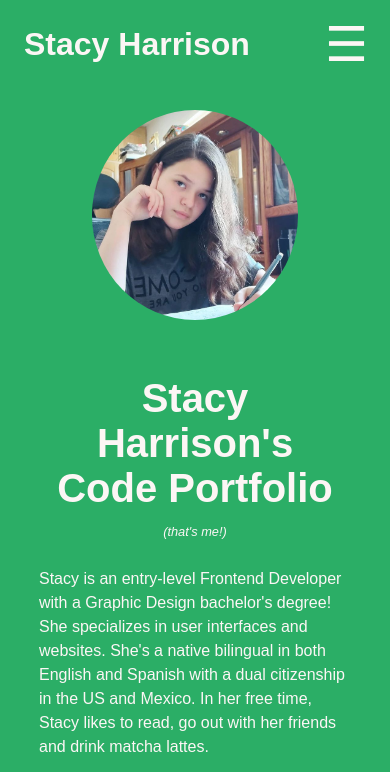
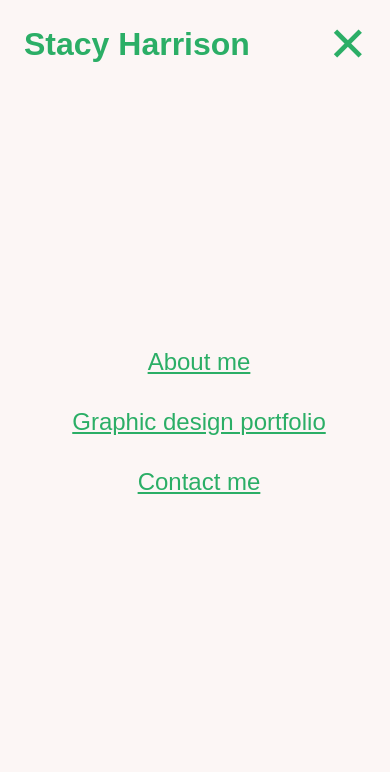
Before and after one commit to stacy-harrison-portfolio/stacy-harrison-portfolio.github.io, a plain HTML site: page index.html in a window 390 px wide. Both pictures are taken after a click on the button "Toggle navigation". Shown: the top 772 px of the page. Drawn offline with Linux system fonts and the light colour scheme.

Commit message:
There's an interactive hamburger menu now :)

```diff
--- a/index.html
+++ b/index.html
@@ -13,6 +13,7 @@
             <div class="mobilenav">
                 <h1>Stacy Harrison</h1>
                 <button id="hamburger" aria-label="Toggle navigation">&#9776;</button>
+                <button id="close" aria-label="Close menu">&#10005;</button>
             </div>
 
             <nav>
@@ -22,8 +23,6 @@
                     <li><a href="#">Contact me</a></li>
                 </ul>
             </nav>
-
-
         </header>
         <aside>
             <div class="profile">
@@ -84,6 +83,26 @@
         </main>
     </div>
 
+    <script>
+  const hamburger = document.getElementById('hamburger');
+  const closeBtn = document.getElementById('close');
+  const header = document.querySelector('header');
+
+  // Hide the close button by default
+  closeBtn.style.display = 'none';
+
+  hamburger.addEventListener('click', () => {
+    header.classList.add('header-active');
+    hamburger.style.display = 'none';
+    closeBtn.style.display = 'block';
+  });
+
+  closeBtn.addEventListener('click', () => {
+    header.classList.remove('header-active');
+    hamburger.style.display = 'block';
+    closeBtn.style.display = 'none';
+  });
+</script>
 
 </body>
 </html>
--- a/styles.css
+++ b/styles.css
@@ -44,6 +44,10 @@ header ul li a {
     color: #FCF6F5;
     font-size: 1.25rem;
     margin-right: 2rem;
+}
+
+#close {
+    display: none;
 }
 
 aside {
@@ -245,7 +249,7 @@ aside .icons .social-icons {
     }
 
 
-    .mobilenav {
+    header .mobilenav {
         display: flex;
         justify-content: space-between;
         width: 100%;
@@ -253,11 +257,11 @@ aside .icons .social-icons {
         align-items: center;
     }
 
-    nav {
+    header nav {
         display: none;
     }
 
-    .mobilenav h1 {
+    header .mobilenav h1 {
         color: #FCF6F5;
     }
 
@@ -268,16 +272,73 @@ aside .icons .social-icons {
         font-size: 3rem;
     }
 
-    main .header h1 {
-        font-size: 3rem;
-    }
-
     aside .icons .social-icons {
     gap:2rem;
     }
 
 
     /*nav activation*/
+
+    .header-active #hamburger {
+        display: none;
+    }
+
+    .header-active #close {
+        display: block;
+        background-color: transparent;
+        border: none;
+        color: #2BAE66;
+        font-size: 3rem;
+    }
+
+    .header-active .mobilenav h1{
+        color: #2BAE66;
+    }
+
+    .header-active {
+        background-color: #FCF6F5;
+    }
+
+    .header-active .mobilenav {
+        display: flex;
+        justify-content: space-between;
+        width: 100%;
+        margin: 0 1rem 0 1.5rem;
+        align-items: center;
+        z-index: 999;
+    }
+
+    .header-active nav {
+        display: flex;
+        position: fixed;
+        top: 50%;
+        left: 50%;
+        transform: translate(-50%, -50%);
+        background-color: #FCF6F5;
+        width: 100vw;
+        height: 100vh;
+        justify-content: center;
+        align-items: center;
+    }
+
+    .header-active nav ul li a {
+        color: #2BAE66;
+        font-weight: 500;
+        font-size: 1.5rem;
+        text-decoration: underline;
+    }
+
+    .header-active nav ul li {
+         margin: 1rem;
+    }
+
+    .header-active nav ul {
+        display: flex;
+        flex-direction: column;
+        text-align: center;
+    }
+
+}
 
 
 
@@ -380,6 +441,11 @@ aside .icons .social-icons {
     font-size: 1.5rem;
   }
 
+  aside .about p {
+    font-size: 2rem;
+    line-height: 2.5rem;
+  }
+
   .profile img {
     width: 100%;
   }
@@ -418,4 +484,3 @@ aside .icons .social-icons {
     font-size: 1.75rem;
   }
 }
-}
```
